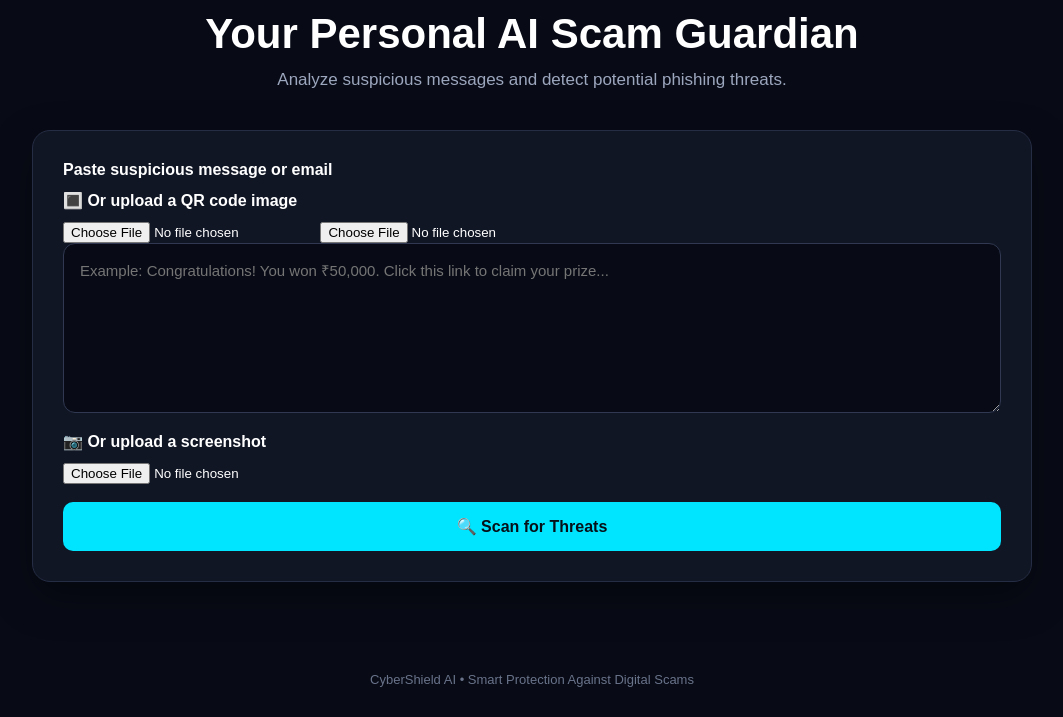
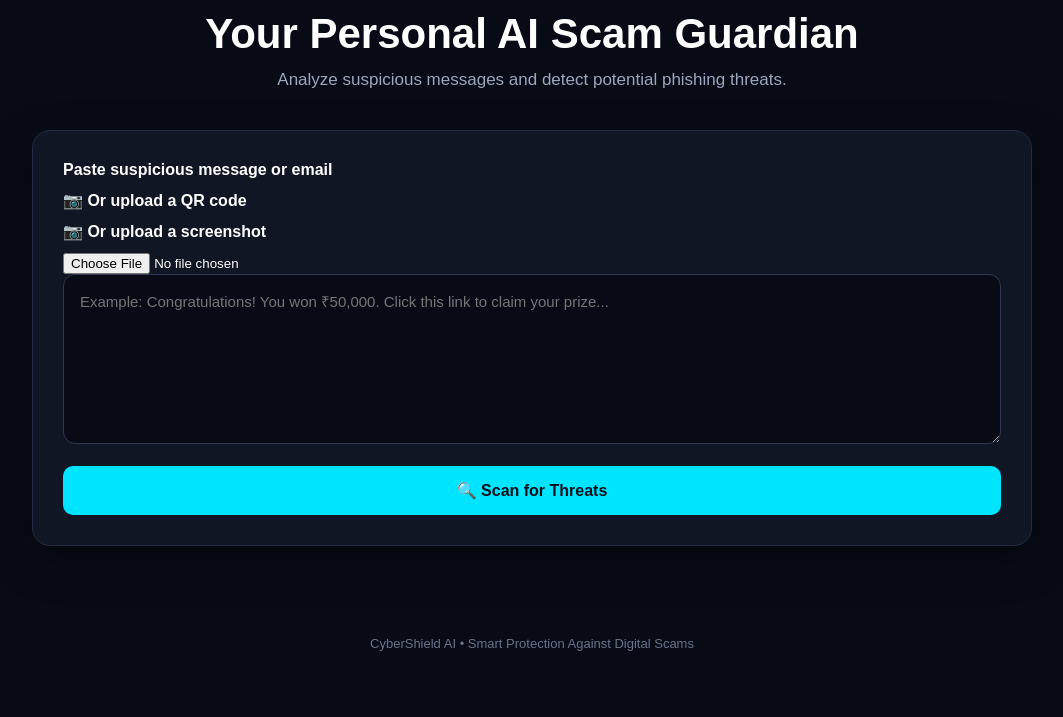
Before and after one commit to satyashreems77-dot/CyberShield-AI, a Flask app: page / in a window 1280 px wide. Shown: the part 206-923 px from the top of the page, without its empty margins (108-1171 px from the left). After the commit the page ends 857 px from the top, so only its background shows below. Run offline with Flask 3, Linux system fonts and the light colour scheme; some libraries are stand-ins or nearby versions.

Commit message:
Add QR and screenshot scanning

```diff
--- a/templates/index.html
+++ b/templates/index.html
@@ -173,17 +173,17 @@
     <section class="card">
 
         <label for="message">Paste suspicious message or email</label>
-        <label for="qrImage">🔳 Or upload a QR code image</label>
-<input type="file" id="qrImage" accept="image/*" onchange="scanQR()">
-<input type="file" id="screenshot" accept="image/*" onchange="scanScreenshot()">
+        <label for="qrImage">📷 Or upload a QR code</label>
+        <label for="screenshot">📷 Or upload a screenshot</label>
+<input type="file" id="qrImage" accept="image/*" onchange="scanQR()"
+<input type="file" id="screenshot" accept="image/*" onchange="scanUploadedImage(this)">
 
                 <textarea id="message"
                     placeholder="Example: Congratulations! You won ₹50,000. Click this link to claim your prize..."></textarea>
-        <div style="margin-top: 15px;">
-            <label for="screenshot">📷 Or upload a screenshot</label>
-            <input type="file" id="screenshot" accept="image/*"onchange="scanScreenshot()">
-        </div>
-        <button onclick="scanMessage()">🔍 Scan for Threats</button>
+
+       <button onclick="scanMessage()">
+    🔍 Scan for Threats
+</button>
 
       <div id="result">
     <div class="score" id="score"></div>
@@ -218,6 +218,64 @@
 </footer>
 
 <script>
+   async function scanQR() {
+    const file = document.getElementById("qrImage").files[0];
+
+    if (!file) {
+        return;
+    }
+
+    const message = document.getElementById("message");
+    message.value = "🔄 Reading QR code...";
+
+    try {
+        const image = new Image();
+        const imageURL = URL.createObjectURL(file);
+
+        image.onload = function () {
+            const canvas = document.createElement("canvas");
+            const context = canvas.getContext("2d");
+
+            canvas.width = image.width;
+            canvas.height = image.height;
+
+            context.drawImage(image, 0, 0);
+
+            const imageData = context.getImageData(
+                0,
+                0,
+                canvas.width,
+                canvas.height
+            );
+
+            const code = jsQR(
+                imageData.data,
+                imageData.width,
+                imageData.height
+            );
+
+            if (code) {
+                message.value = code.data;
+            } else {
+                message.value = "⚠️ Could not detect a QR code in this image.";
+            }
+
+            URL.revokeObjectURL(imageURL);
+        };
+
+        image.onerror = function () {
+            message.value = "⚠️ Could not read the uploaded image.";
+            URL.revokeObjectURL(imageURL);
+        };
+
+        image.src = imageURL;
+
+    } catch (error) {
+        console.error(error);
+        message.value = "⚠️ QR code scanning failed.";
+    }
+}
+
     async function scanScreenshot() {
     const file = document.getElementById("screenshot").files[0];
 
@@ -225,7 +283,8 @@
         return;
     }
 
-    document.getElementById("message").value = "🔄 Reading screenshot...";
+    document.getElementById("message").value =
+        "🔄 Reading screenshot...";
 
     try {
         const result = await Tesseract.recognize(
@@ -235,13 +294,15 @@
 
         document.getElementById("message").value =
             result.data.text.trim();
+            await scanMessage();
 
     } catch (error) {
+        console.error(error);
+
         document.getElementById("message").value =
             "⚠️ Could not read the screenshot.";
     }
 }
-
 
 
     async function scanMessage() {
```
